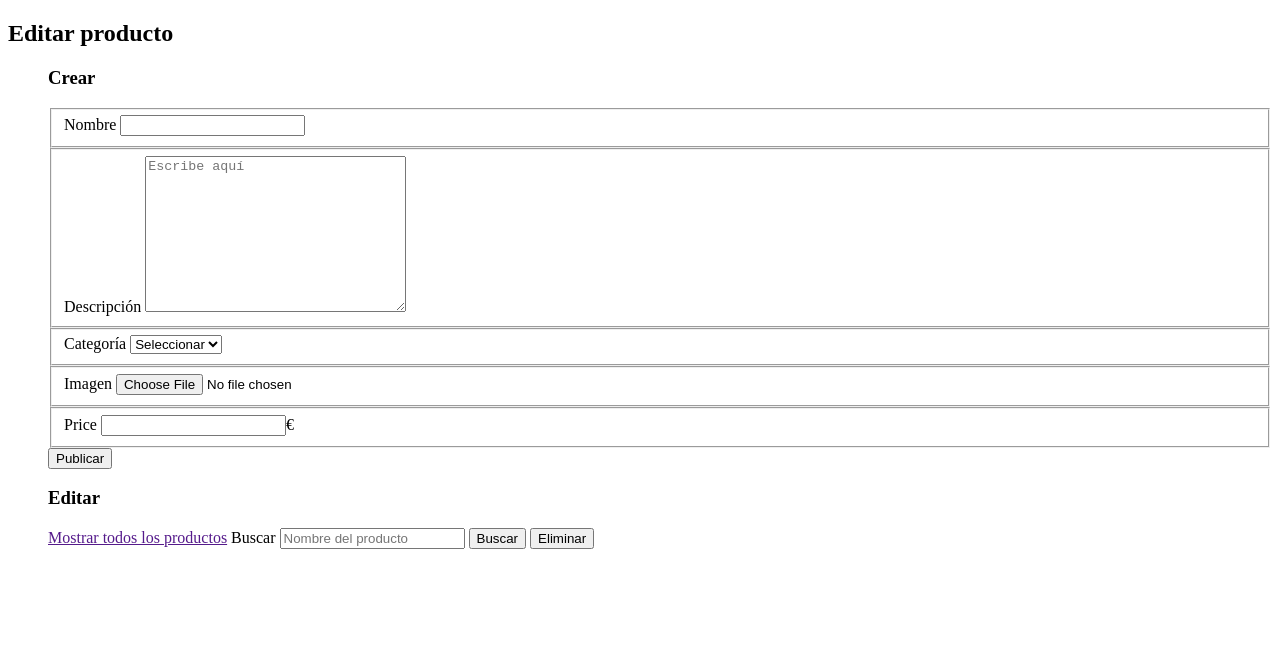
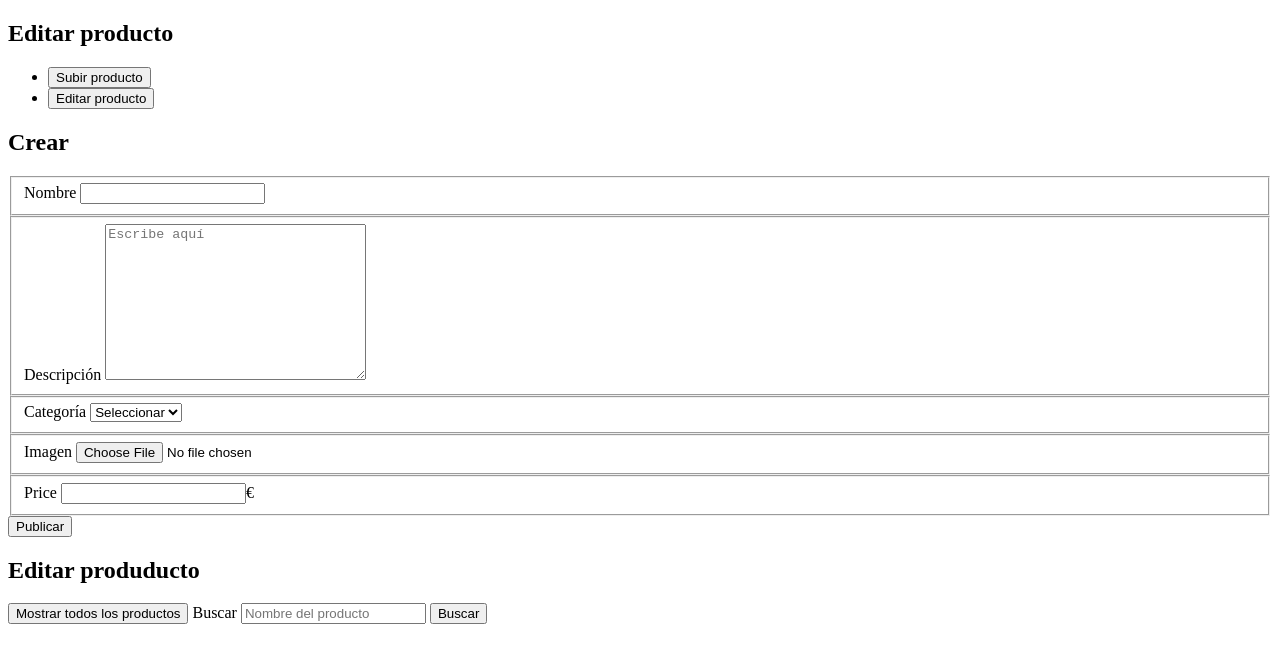
Before and after one commit to santicoru/habProject, a website: page www/product.html in a window 1280 px wide. Drawn offline with Linux system fonts and the light colour scheme.

Commit message:
Update product.html

```diff
--- a/www/product.html
+++ b/www/product.html
@@ -13,7 +13,11 @@
     <h2>Editar producto</h2>
     <nav class="option">
       <ul>
-        <h3>Crear</h3>
+        <li><button class="createP">Subir producto</button></li>
+        <li><button class="editP">Editar producto</button></li>
+    </nav>
+        <section class="createProduct">
+        <h1>Crear</h1>
         <form class="create" enctype="multipart/form-data">
           <fieldset>
             <label for="name">Nombre</label>
@@ -44,14 +48,17 @@
           </fieldset>
           <button type="submit">Publicar</button>
         </form>
-        <h3>Editar</h3>
-        <a href="">Mostrar todos los productos</a>
+        </section>
+
+      <section class="editProduct">
+        <h1> Editar produducto </h1>
+        <button class="showAllForEdit">Mostrar todos los productos</button>
         <label for="search">Buscar</label>
         <input type="search" name="search" placeholder="Nombre del producto" />
         <button class="search">Buscar</button>
-        <button class="delete">Eliminar</button>
-      </ul>
-    </nav>
+        <ul class="listProduct">
+        </ul>
+      </section>
 
     <footer></footer>
   </body>
```
